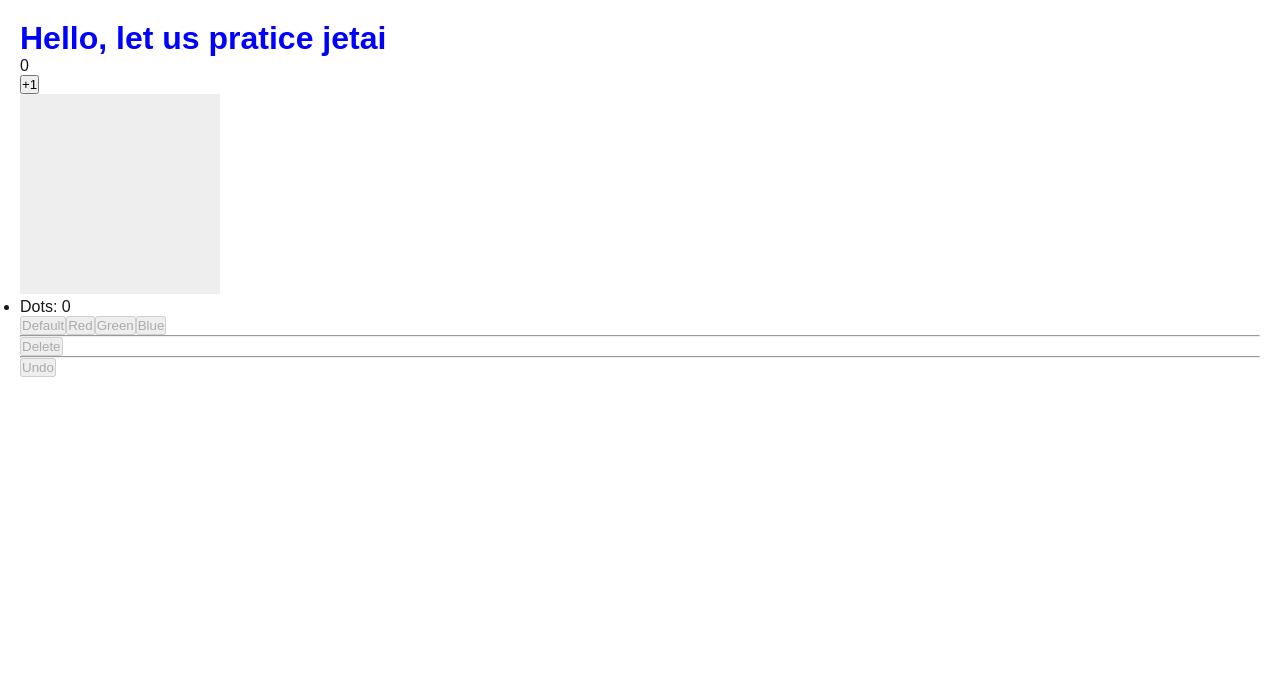
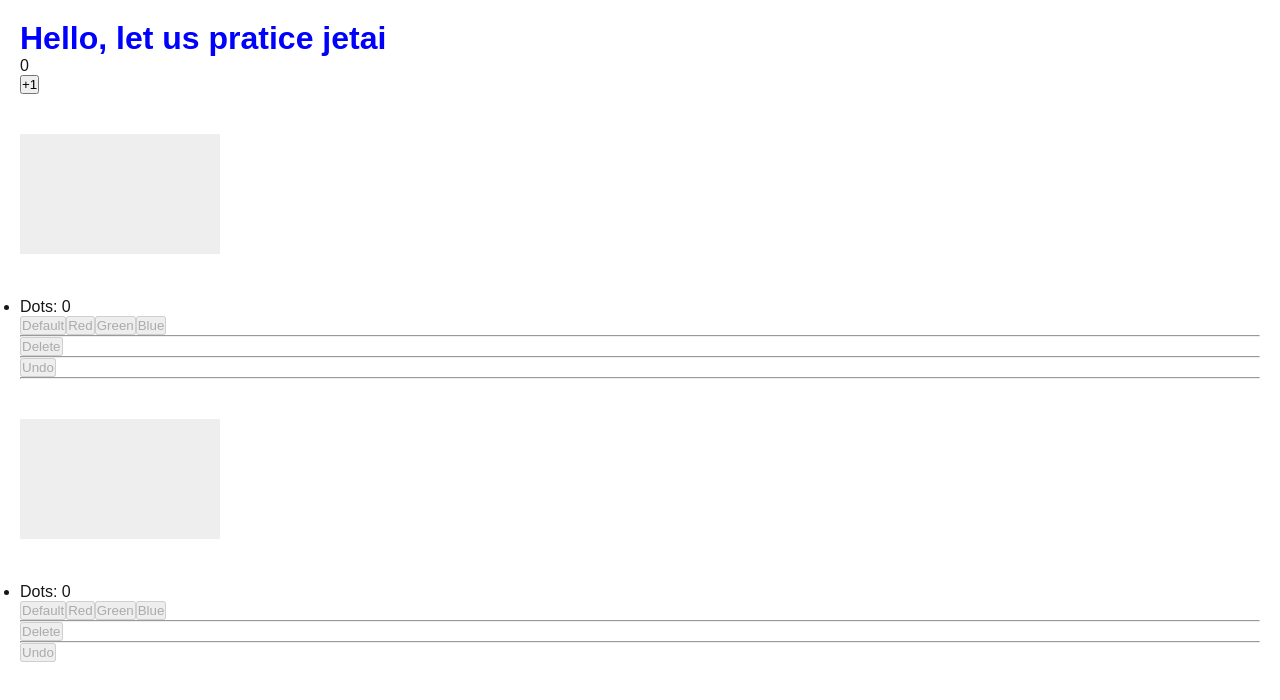
Before and after one commit to yurii-kozlov/jotai-next-practice, a Next.js app: page / in a window 1280 px wide. Shown: the top 700 px of the page. Built offline with nearby package versions, Linux system fonts and the light colour scheme.

Commit message:
feat(phase10): isolate state in an application with Jotai Provider

```diff
--- a/app/page.tsx
+++ b/app/page.tsx
@@ -1,3 +1,4 @@
+import { Provider } from "jotai";
 import { SvgRoot } from "@/components/SvgRoot";
 import { Counter } from "@/components/Counter";
 import { Controls } from "@/components/Controls";
@@ -9,8 +10,17 @@ export default function Home() {
       <h1 className={styles.title}>Hello, let us pratice jetai</h1>
       <Counter />
       <div>
-        <SvgRoot />
-        <Controls />
+      {/* Jotai exposes a Provider component that allows you to wrap any part of your application
+      that you want to isolate state to. */}
+        <Provider>
+          <SvgRoot />
+          <Controls />
+        </Provider>
+        <hr />
+        <Provider>
+          <SvgRoot />
+          <Controls />
+        </Provider>
       </div>
     </div>
   );
--- a/components/SvgRoot/SvgRoot.tsx
+++ b/components/SvgRoot/SvgRoot.tsx
@@ -15,8 +15,9 @@ export const SvgRoot = () => {
 
   const handleMouseMoving = (event: MouseEvent<SVGSVGElement>): void => {
     const point: Point = [event.clientX, event.clientY];
+    const { x, y } = event.currentTarget.getBoundingClientRect();
 
-    handleMouseMove(point)
+    handleMouseMove([point[0] - x, point[1] - y]);
   };
 
   return (
@@ -24,12 +25,12 @@ export const SvgRoot = () => {
       <svg
         width={200}
         height={200}
-        viewBox="0 0 200 200"
+        viewBox="0 0 200 120"
         onMouseMove={handleMouseMoving}
         onMouseDown={handleMouseDown}
         onMouseUp={handleMouseUp}
       >
-        <rect width={200} height={200} fill="#eee" />
+        <rect width={200} height={120} fill="#eee" />
         <SvgShapes />
         <SvgDots />
       </svg>
```
